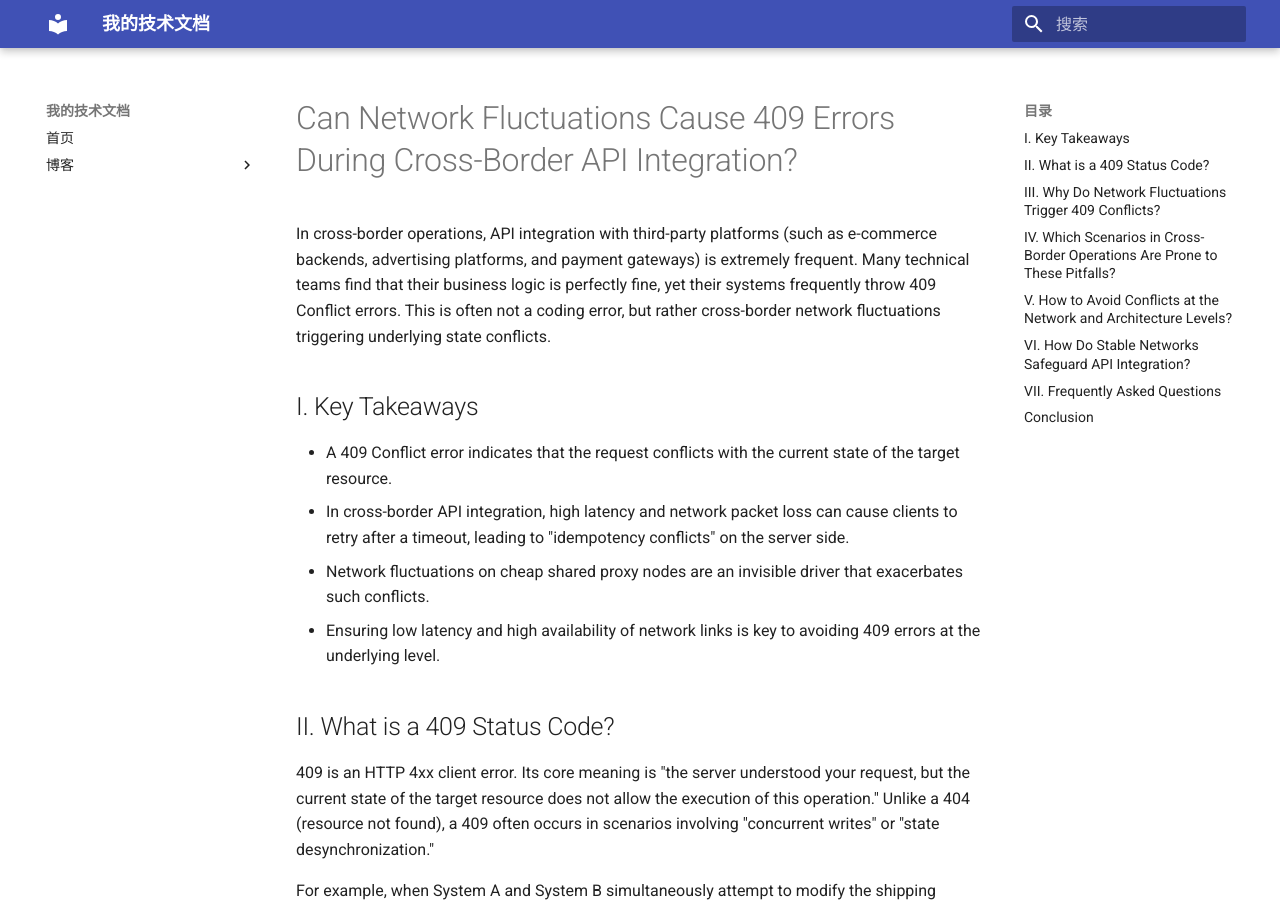
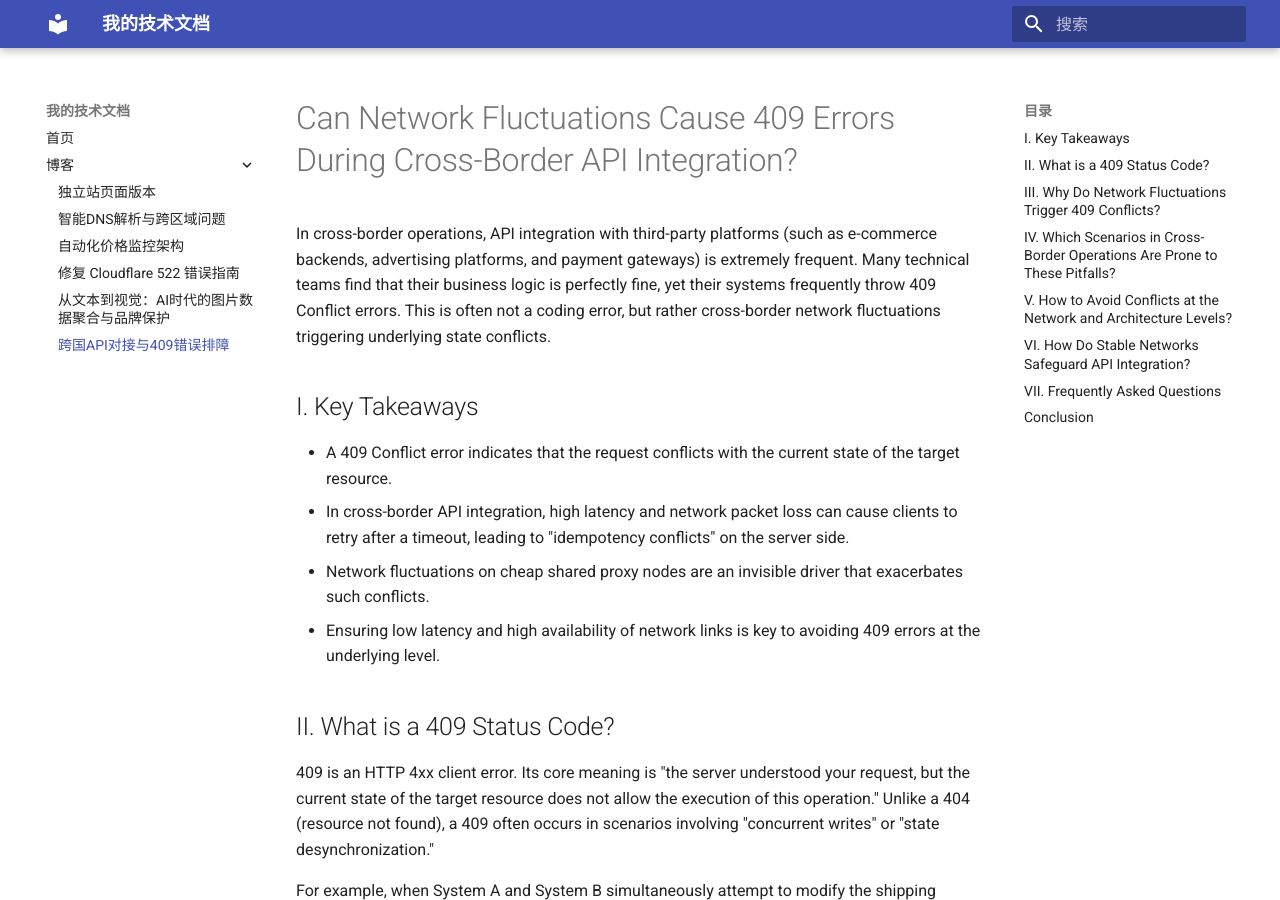
Before and after one commit to B2Proxy/B2Proxy-Global-Residential-Proxy, an MkDocs documentation site: the page built from docs/blog/409-errors-cross-border-api.md, in a window 1280 px wide and 900 px high. Built offline with MkDocs 1.6.1 and Material for MkDocs 9.7.7, drawn with Linux system fonts in a browser that asks for light colours.

Commit message:
Update mkdocs.yml

```diff
--- a/mkdocs.yml
+++ b/mkdocs.yml
@@ -12,3 +12,4 @@ nav:
     - 自动化价格监控架构: blog/automated-price-monitoring-architecture.md
     - 修复 Cloudflare 522 错误指南: blog/how-to-fix-cloudflare-522-error.md
     - 从文本到视觉：AI时代的图片数据聚合与品牌保护: blog/ai-image-data-aggregation-and-brand-protection.md
+    - 跨国API对接与409错误排障: blog/409-errors-cross-border-api.md
```
